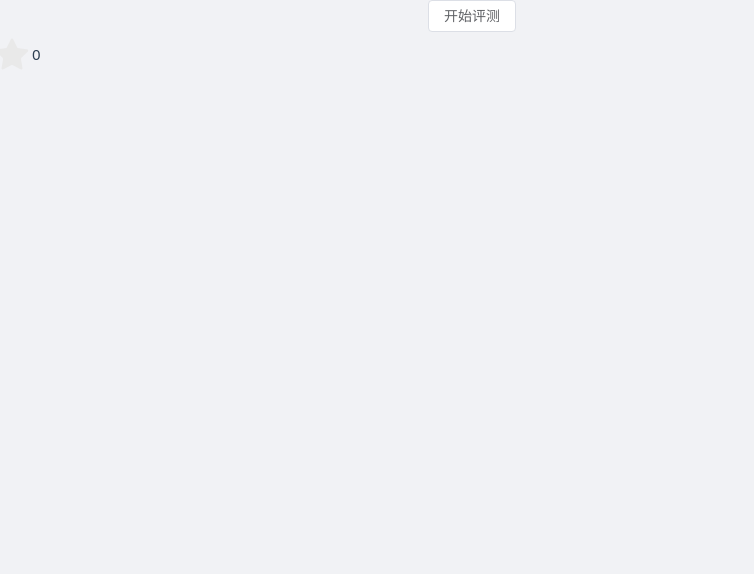
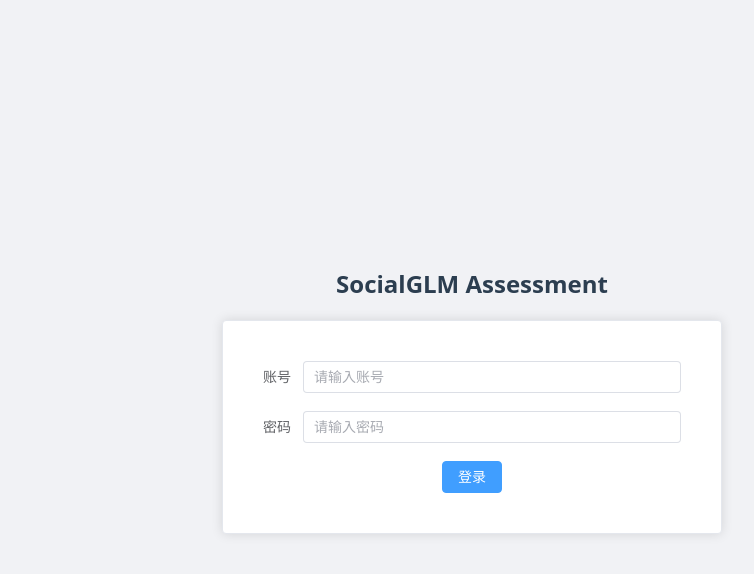
Before and after one commit to jessicawwen/socialllm_assessplatform, a Vue app in the folder front-end/: page / in a window 1280 px wide. Shown: the top 574 px of the page, without its empty margins (168-922 px from the left). Built offline with nearby package versions, Linux system fonts and the light colour scheme.

Commit message:
修改后端数据库配置，修改前端请求

```diff
--- a/front-end/src/components/Post/single-post.vue
+++ b/front-end/src/components/Post/single-post.vue
@@ -4,7 +4,7 @@
       {{props.postInfo}}
     </el-card>
     <div class="button">
-      <el-button type="primary" @click="generateComments">生成评论</el-button>
+      <el-button type="primary">给评论打分</el-button>
     </div>
     <div class="comments">
       <div v-for="item in props.comments" :key="item.content">
@@ -19,9 +19,6 @@ import SingleComment from "@/components/Post/single-comment.vue";
 import {ref} from "vue";
 
 const dialogVisible = ref(false)
-const generateComments = () => {
-  dialogVisible.value = true
-}
 const props = defineProps({
   postInfo:{
     type:String,
--- a/front-end/src/components/assessment.vue
+++ b/front-end/src/components/assessment.vue
@@ -54,21 +54,24 @@ const nextPost = () => {
 const postArray = ref([])
 const postComments = ref([])
 onMounted(()=>{
-  postArray.value.push('朋友给我转的这个，真的笑晕[允悲]南京有个活请了盒马山姆，结果两家的摊位直接面对面......\n' +
-      '山姆:为什么多是大包装?为会员带来更多节省\n' +
-      '盒马:为什么多是小包装? 不需门票，小家庭单身族也无压力。\n' +
-      '这就是商战吗[笑cry][笑cry][笑cry]盒马山姆不如直接打起来吧，这当面锣对面鼓的哈哈哈人少，还是小包装的合适点......吃不完罪恶感好强 #盒马大包装vs小包装，会员vs全员，你怎么选?我家山姆贴脸商战引围观##大包装小包装怎么选#')
-  postArray.value.push('222')
-  postComments.value.push({
-    username:'w_w',
-    content:'盒马山姆的会员卡我都办了，谁让我家是全家桶爱好者'
+  request.get('/main/1').then((json)=>{
+    console.log(json)
   })
-  postComments.value.push({
-    username:'glm',
-    content:'哈哈，这个笑话挺有趣的！这种对话式的描绘确实能展现出盒马和山姆的差异，也调侃了现实生活中商业竞争的一些特点。盒马和山姆代表的不同商业模式在对比中展现了会员制和全员服务之间的差异，而以幽默的方式呈现也更容易引发共鸣。\n' +
-            '\n' +
-        '在商业竞争中，确实有时候公司会使用幽默来吸引消费者，而这样的对话也是很好的营销方式。至于大包装和小包装的选择，这取决于消费者的需求和偏好，不同的人可能会有不同的选择。笑话的最后一句话也是挺有趣的，似乎在调侃着如果两家直接对打，会是个有趣的场面，虽然商业战争应该是以竞争为主而非真正的打斗哈哈。'
-  })
+  // postArray.value.push('朋友给我转的这个，真的笑晕[允悲]南京有个活请了盒马山姆，结果两家的摊位直接面对面......\n' +
+  //     '山姆:为什么多是大包装?为会员带来更多节省\n' +
+  //     '盒马:为什么多是小包装? 不需门票，小家庭单身族也无压力。\n' +
+  //     '这就是商战吗[笑cry][笑cry][笑cry]盒马山姆不如直接打起来吧，这当面锣对面鼓的哈哈哈人少，还是小包装的合适点......吃不完罪恶感好强 #盒马大包装vs小包装，会员vs全员，你怎么选?我家山姆贴脸商战引围观##大包装小包装怎么选#')
+  // postArray.value.push('222')
+  // postComments.value.push({
+  //   username:'w_w',
+  //   content:'盒马山姆的会员卡我都办了，谁让我家是全家桶爱好者'
+  // })
+  // postComments.value.push({
+  //   username:'glm',
+  //   content:'哈哈，这个笑话挺有趣的！这种对话式的描绘确实能展现出盒马和山姆的差异，也调侃了现实生活中商业竞争的一些特点。盒马和山姆代表的不同商业模式在对比中展现了会员制和全员服务之间的差异，而以幽默的方式呈现也更容易引发共鸣。\n' +
+  //           '\n' +
+  //       '在商业竞争中，确实有时候公司会使用幽默来吸引消费者，而这样的对话也是很好的营销方式。至于大包装和小包装的选择，这取决于消费者的需求和偏好，不同的人可能会有不同的选择。笑话的最后一句话也是挺有趣的，似乎在调侃着如果两家直接对打，会是个有趣的场面，虽然商业战争应该是以竞争为主而非真正的打斗哈哈。'
+  // })
 })
 </script>
 
--- a/front-end/src/components/main.vue
+++ b/front-end/src/components/main.vue
@@ -1,27 +1,68 @@
 <template>
-  <el-button @click="beginAssess">开始评测</el-button>
-  <stars v-model:rating="val1"></stars>
+  <div class="login-container">
+    <header class="login-header">SocialGLM Assessment</header>
+
+    <el-card class="login-card">
+      <el-form ref="loginForm" class="login-form">
+        <el-form-item label="账号">
+          <el-input v-model="loginForm.username" placeholder="请输入账号"></el-input>
+        </el-form-item>
+        <el-form-item label="密码">
+          <el-input type="password" v-model="loginForm.password" placeholder="请输入密码"></el-input>
+        </el-form-item>
+        <el-form-item style="text-align: center;">
+          <el-button type="primary" @click="handleLogin">登录</el-button>
+        </el-form-item>
+      </el-form>
+    </el-card>
+  </div>
 </template>
 
-<script setup>
-import router from "@/router";
-import request from "@/utils/request";
-import {onMounted, watch} from "vue";
-import stars from ".//Stars/stars.vue"
-import {ref} from "vue";
-const beginAssess = () => {
-  router.push('/main')
-}
-const val1 = ref(0)
-watch(val1,(newVal,oldVal)=>{
-  console.log(newVal)
-})
-onMounted(()=>{
+<script>
+import router from '@/router';
 
-})
+export default {
+  name: 'Login',
+  data() {
+    return {
+      loginForm: {
+        username: '',
+        password: ''
+      }
+    };
+  },
+  methods: {
+    handleLogin() {
+      router.push('/main')
+    }
+  }
+};
 </script>
 
+<style scoped>
+.el-button{
+  display: block;
+  margin:0 auto;
+}
+.login-container {
+  display: flex;
+  flex-direction: column;
+  align-items: center;
+  justify-content: center;
+  height: 100vh;
+}
 
-<style scoped>
+.login-header {
+  font-size: 24px;
+  font-weight: bold;
+  margin-bottom: 20px;
+}
 
+.login-card {
+  width: 500px;
+}
+
+.login-form {
+  margin: 20px;
+}
 </style>
```
Also changed, not shown: 2 other files (tests, documents, lock files or other folders).
